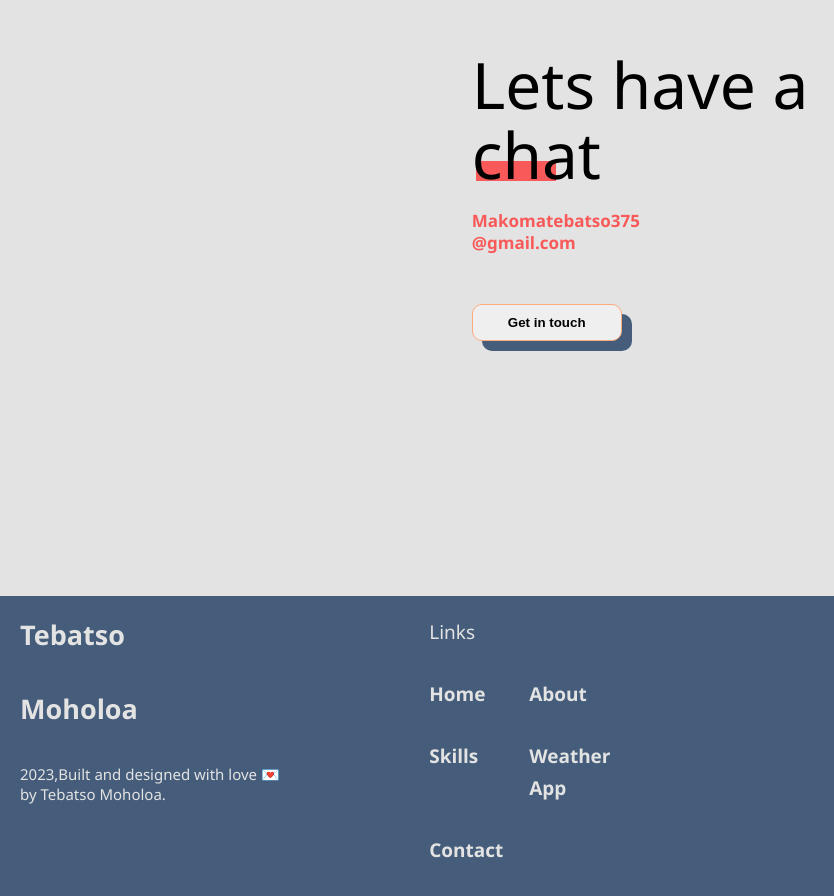
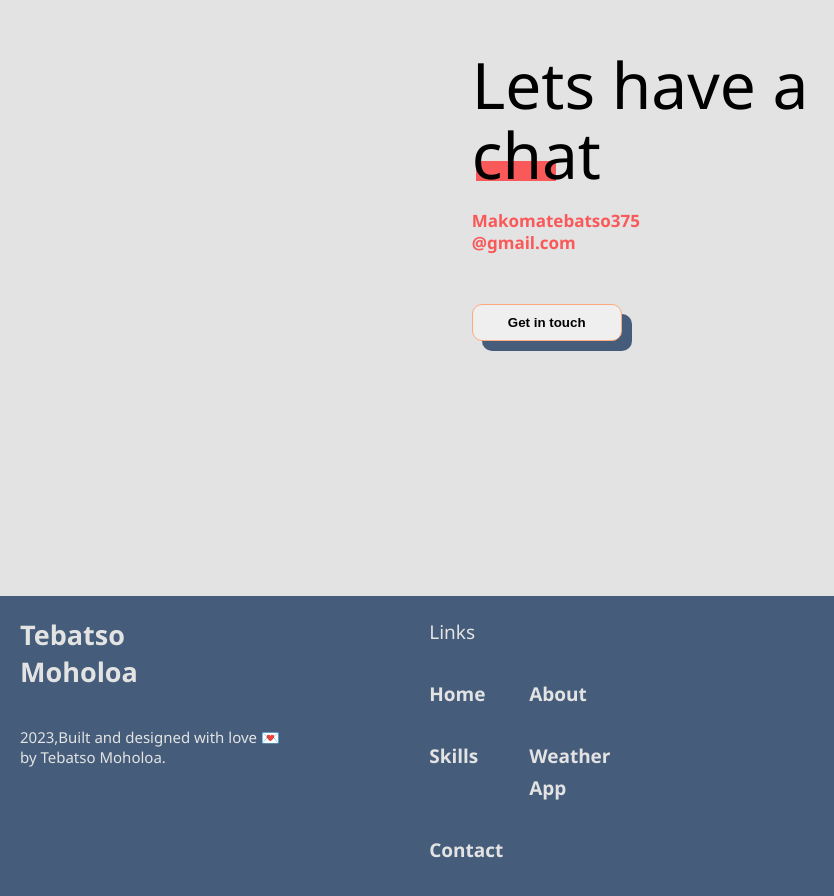
Before and after one commit to Tebatso23/tebatsoexam, a plain HTML site: page index.html in a window 1280 px wide. Shown: the part 4496-5392 px from the top of the page, 0-834 px from the left. Drawn offline with nearby package versions, Linux system fonts and the light colour scheme; some packages are replaced by stand-ins of ours.

Commit message:
Update index.html

```diff
--- a/index.html
+++ b/index.html
@@ -213,7 +213,7 @@
         <section>
               <div class="footer">
                 <div class="madebyme">
-                    <h4>Tebatso <br><br>
+                    <h4>Tebatso <br>
                     Moholoa </h4>
                     <br>
                    <h6 class="small">2023,Built and designed with love 💌 <br>
```
